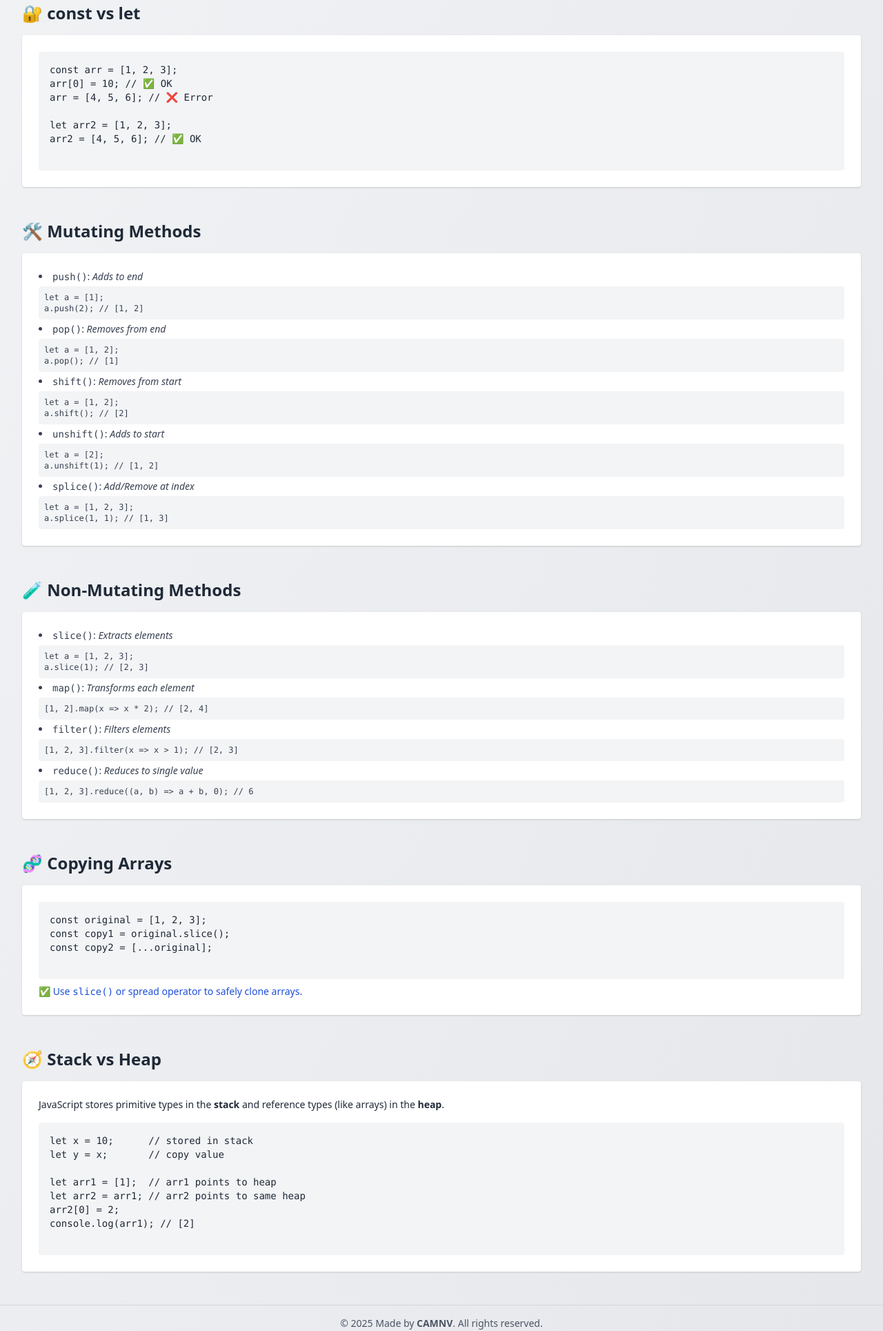
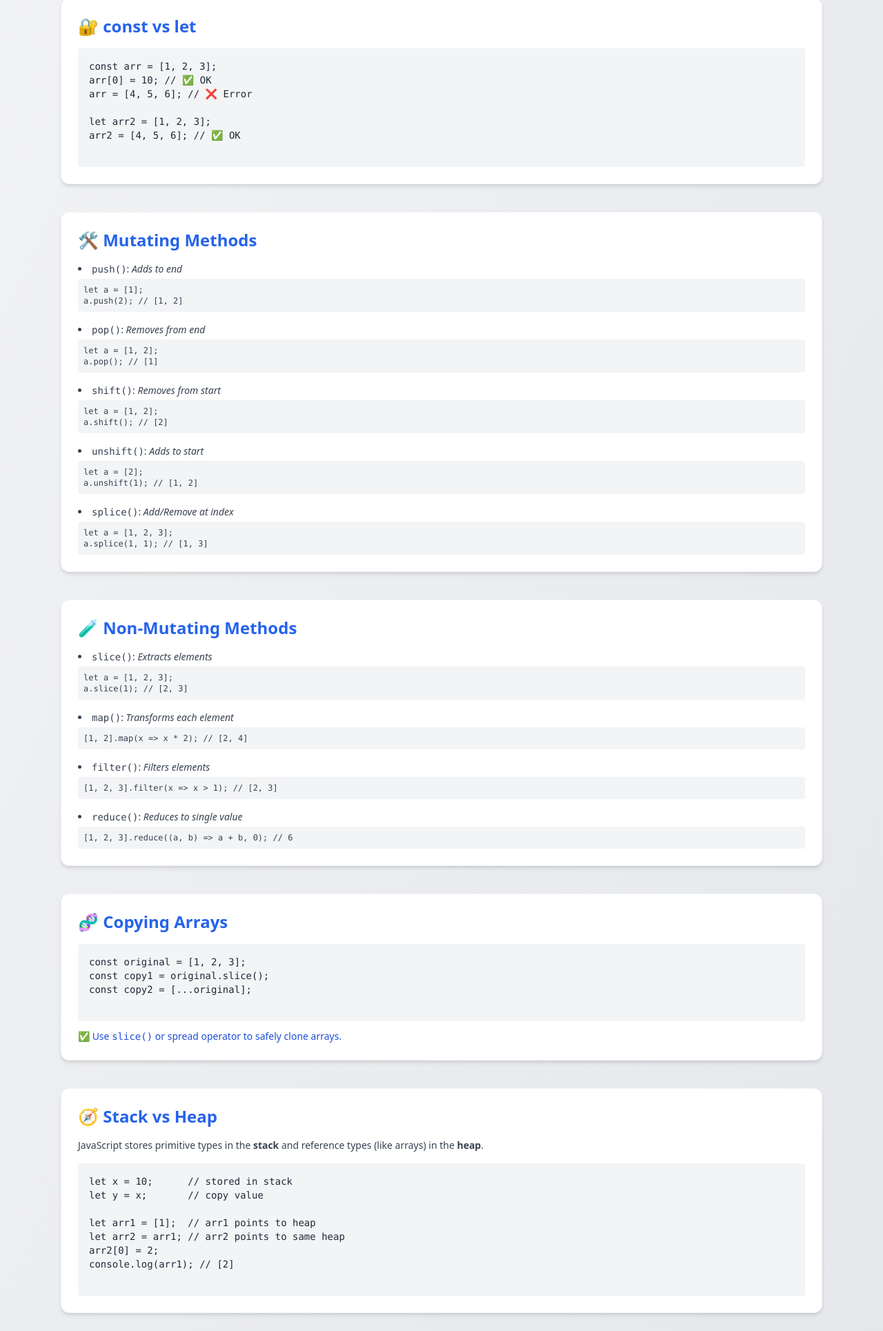
Before and after one commit to camtam1706/js-in-depth, a plain HTML site: page day-01/arrays-introduction.html in a window 1280 px wide. Shown: the part 871-2800 px from the top of the page at 69% size. Drawn offline with nearby package versions, Linux system fonts and the light colour scheme.

Commit message:
Update arrays-introduction.html

```diff
--- a/day-01/arrays-introduction.html
+++ b/day-01/arrays-introduction.html
@@ -10,44 +10,38 @@
   <header class="sticky top-0 z-50 bg-gradient-to-r from-blue-600 to-indigo-600 text-white shadow-lg py-6 text-center">
     <h1 class="text-3xl font-bold animate-pulse mb-2">🧠 Arrays in JavaScript</h1>
   </header>
-  <div class="container mx-auto p-8 pb-0">
 
-    <section class="mb-12">
-      <h2 class="text-2xl font-semibold mb-4">📌 Introduction to Arrays</h2>
-      <div class="bg-white p-6 rounded shadow">
-        <p>Arrays are special data types in JavaScript that allow storing multiple values in a single variable, accessed by zero-based index.</p>
-      </div>
+  <main class="max-w-6xl mx-auto px-6 pt-10 space-y-10">
+
+    <section class="bg-white p-6 rounded-xl shadow-md border border-gray-100">
+      <h2 class="text-2xl font-semibold text-blue-600 mb-4">📌 Introduction to Arrays</h2>
+      <p class="text-gray-700">Arrays are special data types in JavaScript that allow storing multiple values in a single variable, accessed by zero-based index.</p>
     </section>
 
-    <section class="mb-12">
-      <h2 class="text-2xl font-semibold mb-4">📥 Declaring Arrays</h2>
-      <div class="bg-white p-6 rounded shadow">
-        <pre class="bg-gray-100 p-4 rounded text-sm">
+    <section class="bg-white p-6 rounded-xl shadow-md border border-gray-100">
+      <h2 class="text-2xl font-semibold text-blue-600 mb-4">📥 Declaring Arrays</h2>
+      <pre class="bg-gray-100 p-4 rounded text-sm font-mono">
 const arr1 = [];
 const arr2 = new Array();
 const arr3 = [1, 2, 3];
 const arr4 = new Array(1, 2, 3);
 const arr5 = new Array(5); // [undefined × 5]
       </pre>
-        <p class="text-sm text-yellow-700 mt-2">⚠️ Prefer <code>[]</code> over <code>new Array()</code> to avoid confusion with single numeric arguments.</p>
-      </div>
+      <p class="text-sm text-yellow-700 mt-3">⚠️ Prefer <code>[]</code> over <code>new Array()</code> to avoid confusion with single numeric arguments.</p>
     </section>
 
-    <section class="mb-12">
-      <h2 class="text-2xl font-semibold mb-4">🔧 Accessing & Mutating Elements</h2>
-      <div class="bg-white p-6 rounded shadow">
-        <pre class="bg-gray-100 p-4 rounded text-sm">
+    <section class="bg-white p-6 rounded-xl shadow-md border border-gray-100">
+      <h2 class="text-2xl font-semibold text-blue-600 mb-4">🔧 Accessing & Mutating Elements</h2>
+      <pre class="bg-gray-100 p-4 rounded text-sm font-mono">
 const fruits = ["Apple", "Banana", "Orange"];
 console.log(fruits[0]); // "Apple"
 fruits[1] = "Mango"; // Updates "Banana" to "Mango"
       </pre>
-      </div>
     </section>
 
-    <section class="mb-12">
-      <h2 class="text-2xl font-semibold mb-4">🔐 const vs let</h2>
-      <div class="bg-white p-6 rounded shadow">
-        <pre class="bg-gray-100 p-4 rounded text-sm">
+    <section class="bg-white p-6 rounded-xl shadow-md border border-gray-100">
+      <h2 class="text-2xl font-semibold text-blue-600 mb-4">🔐 const vs let</h2>
+      <pre class="bg-gray-100 p-4 rounded text-sm font-mono">
 const arr = [1, 2, 3];
 arr[0] = 10; // ✅ OK
 arr = [4, 5, 6]; // ❌ Error
@@ -55,75 +49,67 @@ arr = [4, 5, 6]; // ❌ Error
 let arr2 = [1, 2, 3];
 arr2 = [4, 5, 6]; // ✅ OK
       </pre>
-      </div>
     </section>
 
-    <section class="mb-12">
-      <h2 class="text-2xl font-semibold mb-4">🛠️ Mutating Methods</h2>
-      <div class="bg-white p-6 rounded shadow">
-        <ul class="list-disc list-inside text-sm text-gray-700 space-y-1">
+    <section class="bg-white p-6 rounded-xl shadow-md border border-gray-100">
+      <h2 class="text-2xl font-semibold text-blue-600 mb-4">🛠️ Mutating Methods</h2>
+      <ul class="list-disc list-inside text-sm text-gray-700 space-y-4">
         <li><code>push()</code>: <em>Adds to end</em>
-            <pre class="bg-gray-100 p-2 mt-1 rounded text-xs">let a = [1];
+          <pre class="bg-gray-100 p-2 mt-1 rounded text-xs font-mono">let a = [1];
 a.push(2); // [1, 2]</pre>
         </li>
         <li><code>pop()</code>: <em>Removes from end</em>
-            <pre class="bg-gray-100 p-2 mt-1 rounded text-xs">let a = [1, 2];
+          <pre class="bg-gray-100 p-2 mt-1 rounded text-xs font-mono">let a = [1, 2];
 a.pop(); // [1]</pre>
         </li>
         <li><code>shift()</code>: <em>Removes from start</em>
-            <pre class="bg-gray-100 p-2 mt-1 rounded text-xs">let a = [1, 2];
+          <pre class="bg-gray-100 p-2 mt-1 rounded text-xs font-mono">let a = [1, 2];
 a.shift(); // [2]</pre>
         </li>
         <li><code>unshift()</code>: <em>Adds to start</em>
-            <pre class="bg-gray-100 p-2 mt-1 rounded text-xs">let a = [2];
+          <pre class="bg-gray-100 p-2 mt-1 rounded text-xs font-mono">let a = [2];
 a.unshift(1); // [1, 2]</pre>
         </li>
         <li><code>splice()</code>: <em>Add/Remove at index</em>
-            <pre class="bg-gray-100 p-2 mt-1 rounded text-xs">let a = [1, 2, 3];
+          <pre class="bg-gray-100 p-2 mt-1 rounded text-xs font-mono">let a = [1, 2, 3];
 a.splice(1, 1); // [1, 3]</pre>
         </li>
       </ul>
-      </div>
     </section>
 
-    <section class="mb-12">
-      <h2 class="text-2xl font-semibold mb-4">🧪 Non-Mutating Methods</h2>
-      <div class="bg-white p-6 rounded shadow">
-        <ul class="list-disc list-inside text-sm text-gray-700 space-y-1">
+    <section class="bg-white p-6 rounded-xl shadow-md border border-gray-100">
+      <h2 class="text-2xl font-semibold text-blue-600 mb-4">🧪 Non-Mutating Methods</h2>
+      <ul class="list-disc list-inside text-sm text-gray-700 space-y-4">
         <li><code>slice()</code>: <em>Extracts elements</em>
-            <pre class="bg-gray-100 p-2 mt-1 rounded text-xs">let a = [1, 2, 3];
+          <pre class="bg-gray-100 p-2 mt-1 rounded text-xs font-mono">let a = [1, 2, 3];
 a.slice(1); // [2, 3]</pre>
         </li>
         <li><code>map()</code>: <em>Transforms each element</em>
-            <pre class="bg-gray-100 p-2 mt-1 rounded text-xs">[1, 2].map(x => x * 2); // [2, 4]</pre>
+          <pre class="bg-gray-100 p-2 mt-1 rounded text-xs font-mono">[1, 2].map(x => x * 2); // [2, 4]</pre>
         </li>
         <li><code>filter()</code>: <em>Filters elements</em>
-            <pre class="bg-gray-100 p-2 mt-1 rounded text-xs">[1, 2, 3].filter(x => x > 1); // [2, 3]</pre>
+          <pre class="bg-gray-100 p-2 mt-1 rounded text-xs font-mono">[1, 2, 3].filter(x => x > 1); // [2, 3]</pre>
         </li>
         <li><code>reduce()</code>: <em>Reduces to single value</em>
-            <pre class="bg-gray-100 p-2 mt-1 rounded text-xs">[1, 2, 3].reduce((a, b) => a + b, 0); // 6</pre>
+          <pre class="bg-gray-100 p-2 mt-1 rounded text-xs font-mono">[1, 2, 3].reduce((a, b) => a + b, 0); // 6</pre>
         </li>
       </ul>
-      </div>
     </section>
 
-    <section class="mb-12">
-      <h2 class="text-2xl font-semibold mb-4">🧬 Copying Arrays</h2>
-      <div class="bg-white p-6 rounded shadow">
-        <pre class="bg-gray-100 p-4 rounded text-sm">
+    <section class="bg-white p-6 rounded-xl shadow-md border border-gray-100">
+      <h2 class="text-2xl font-semibold text-blue-600 mb-4">🧬 Copying Arrays</h2>
+      <pre class="bg-gray-100 p-4 rounded text-sm font-mono">
 const original = [1, 2, 3];
 const copy1 = original.slice();
 const copy2 = [...original];
       </pre>
-        <p class="text-sm text-blue-700 mt-2">✅ Use <code>slice()</code> or spread operator to safely clone arrays.</p>
-      </div>
+      <p class="text-sm text-blue-700 mt-3">✅ Use <code>slice()</code> or spread operator to safely clone arrays.</p>
     </section>
 
-    <section class="mb-12">
-      <h2 class="text-2xl font-semibold mb-4">🧭 Stack vs Heap</h2>
-      <div class="bg-white p-6 rounded shadow">
-        <p class="text-sm mb-4">JavaScript stores primitive types in the <strong>stack</strong> and reference types (like arrays) in the <strong>heap</strong>.</p>
-        <pre class="bg-gray-100 p-4 rounded text-sm">
+    <section class="bg-white p-6 rounded-xl shadow-md border border-gray-100">
+      <h2 class="text-2xl font-semibold text-blue-600 mb-4">🧭 Stack vs Heap</h2>
+      <p class="text-sm text-gray-700 mb-4">JavaScript stores primitive types in the <strong>stack</strong> and reference types (like arrays) in the <strong>heap</strong>.</p>
+      <pre class="bg-gray-100 p-4 rounded text-sm font-mono">
 let x = 10;      // stored in stack
 let y = x;       // copy value
 
@@ -132,10 +118,9 @@ let arr2 = arr1; // arr2 points to same heap
 arr2[0] = 2;
 console.log(arr1); // [2]
       </pre>
-      </div>
     </section>
 
-  </div>
+  </main>
 
   <footer class="text-center text-sm text-gray-600 py-4 border-t border-gray-300 mt-10">
     &copy; 2025 Made by <strong>CAMNV</strong>. All rights reserved.
```
Lines whose indentation alone changed are shown as unchanged.
